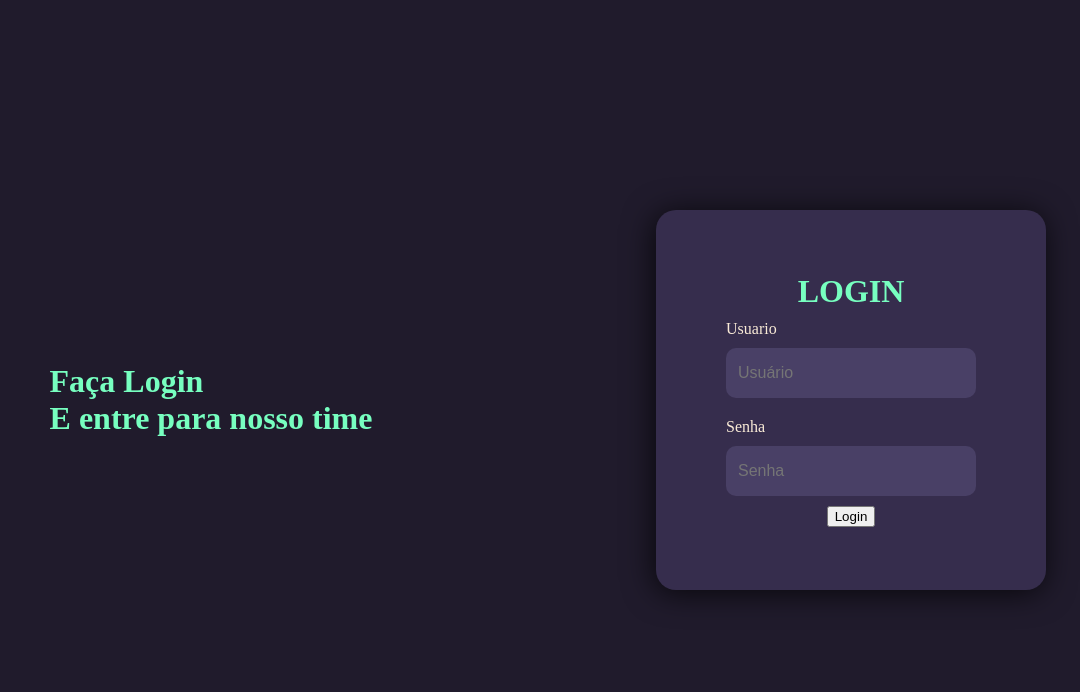
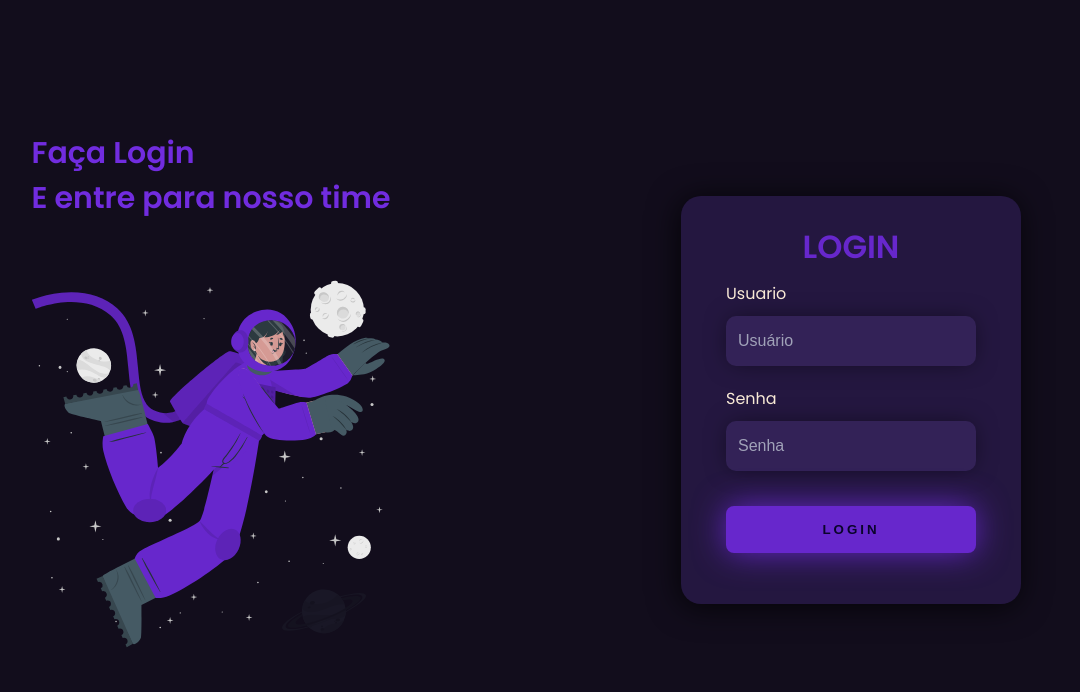
Before and after one commit to rarisondev/Pagina-Login, a plain HTML site: page index.html in a window 1280 px wide. Shown: the whole page, without its empty margins (109-1189 px from the left). Drawn offline with Linux system fonts and the light colour scheme.

Commit message:
commit final

```diff
--- a/index.html
+++ b/index.html
@@ -12,6 +12,7 @@
         <div class="left">
             <h1>Faça Login<br>
             E entre para nosso time</h1>
+            <img src="astronauta.svg" class="astronauta" alt="">
         </div>
         <div class="right">
             <div class="card">
--- a/style.css
+++ b/style.css
@@ -1,11 +1,14 @@
+@import url('https://fonts.googleapis.com/css2?family=Poppins:wght@400;600&display=swap');
+
 body{
     margin: 0;
+    font-family: 'Poppins', sans-serif;
 }
 
 .main{
     width: 100vw;
     height: 100vh;
-    background: #201b2c;
+    background: #120d1c;
     display: flex;
     justify-content: center;
     align-items: center;
@@ -21,8 +24,14 @@ body{
 }
 
 .left h1{
-   color: #77ffc0;
+   color: #712cdf;
+   font-size: 30px;
+   align-items: ;
 }
+
+.astronauta{
+    width: 35vw;
+ }
 
 .right{
     width: 50vw;
@@ -33,14 +42,14 @@ body{
 }
 
 .card{
-    width: 50%;
-    height: 40%;
+    width: 270px;
+    height: 348px;
     display: flex;
     justify-content: center;
     align-items: center;
     flex-direction: column;
     padding: 30px 35px;
-    background: #362d4d;
+    background: #241740;
     border-radius: 20px;
     box-shadow: -2px 3px 31px 0px rgba(0,0,0,0.75);
     -webkit-box-shadow: -2px 3px 31px 0px rgba(0,0,0,0.75);
@@ -48,7 +57,7 @@ body{
 }
 
 .card h1{
-    color: #77ffc0;
+    color: #6727CC;
     font-weight: 800;
     margin: 0;
 }
@@ -68,10 +77,12 @@ body{
     border: none;
     border-radius: 10px;
     padding: 15 px;
-    background-color: #494066;
+    background-color:#332257;
     color: antiquewhite;
     font-size: 12pt;
-    box-shadow: #201b2c;
+    box-shadow: 0px 0px 23px -4px rgba(0,0,0,0.54);
+-webkit-box-shadow: 0px 0px 23px -4px rgba(0,0,0,0.54);
+-moz-box-shadow: 0px 0px 23px -4px rgba(0,0,0,0.54);
     box-sizing: border-box;
 
 }
@@ -90,3 +101,24 @@ body{
 #usuario::placeholder {
     padding-left: 10px;
 }
+
+.textfield input::placeholder {
+    color: #f0ffff94;
+}
+
+.btn {
+    width: 250px;
+    height: 50px;
+    padding: 16px 0px;
+    margin: 25px;
+    border: none;
+    border-radius: 8px;
+    outline: none;
+    text-transform: uppercase;
+    font-weight: 900;
+    letter-spacing: 3px;
+    color: #0a042b;
+    background-color: #6727CC;
+    cursor: pointer;
+    box-shadow: 0px 0px 33px -1px #6727CC;
+}
```
Also changed, not shown: astronauta.svg (added).
